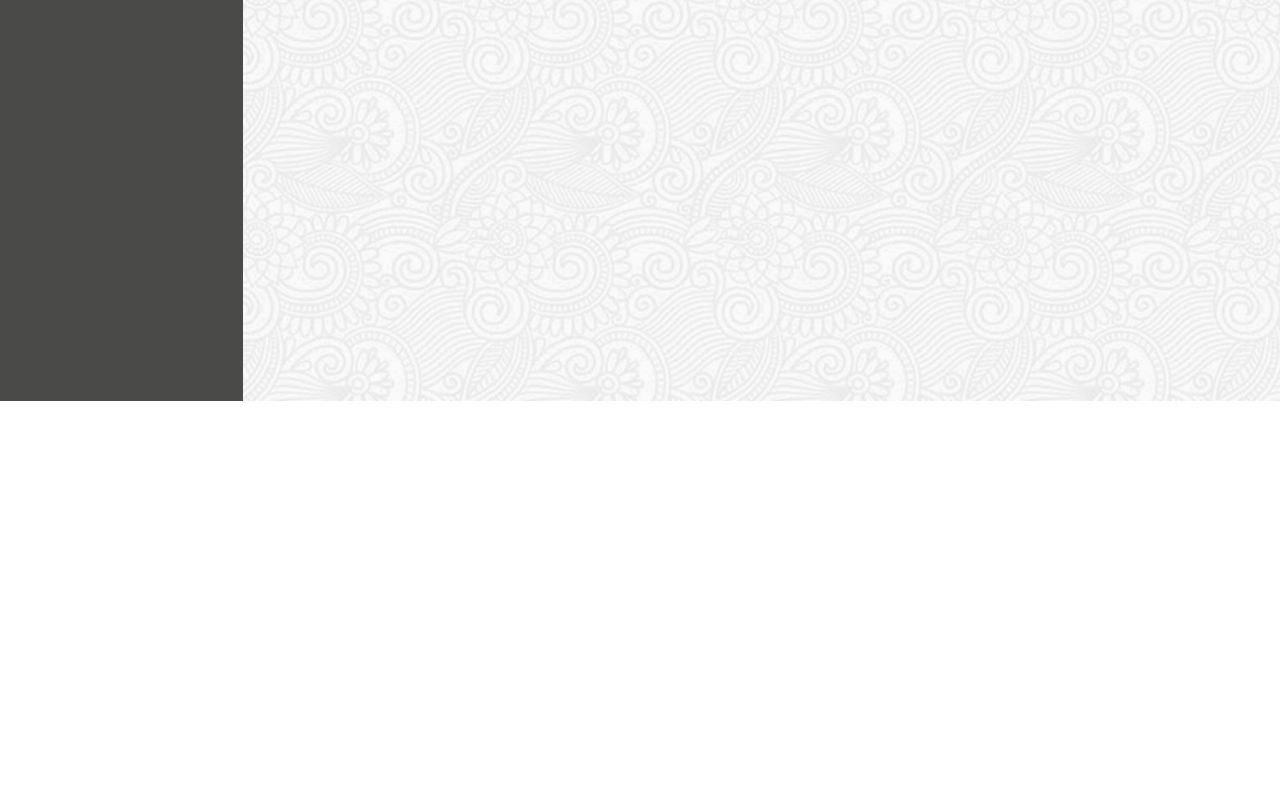
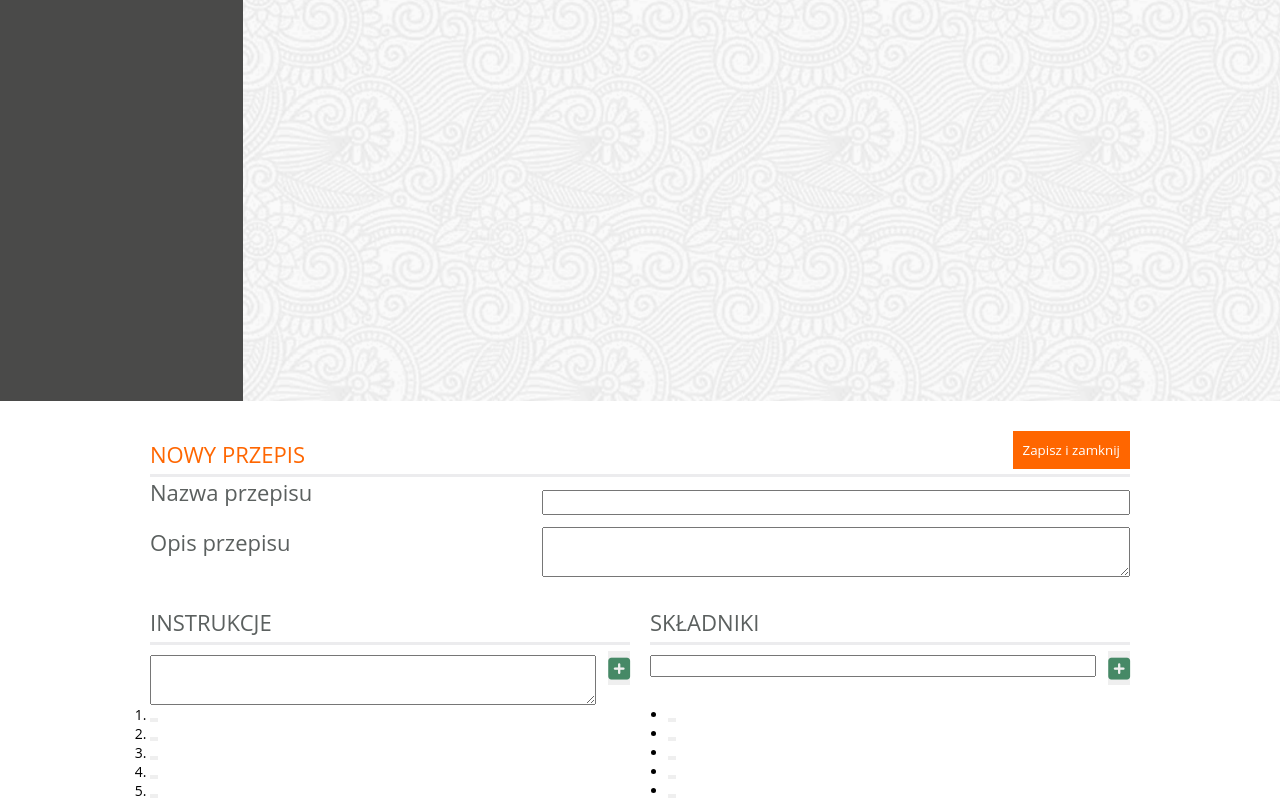
Before and after one commit to Marlena-Janus/scrum_lab_group2, a React app: page /#/application in a window 1280 px wide. Shown: the part 469-1269 px from the top of the page. Before the commit the page ends 870 px from the top, so only its background shows below. Built offline with nearby package versions, Linux system fonts and the light colour scheme; data requests are answered from the project's data file; a web font is replaced by a local one.

Commit message:
created component AddNewRecipe and made small changes

```diff
--- /dev/null
+++ b/src/js/AddNewRecipe.js
@@ -0,0 +1,118 @@
+import React from "react";
+
+class AddNewRecipe extends React.Component {
+  render() {
+    return (
+      <div className="newRecipe-window">
+        <div className="newRecipe-window__box">
+          <h3 className="newRecipe-window__box-title">Nowy przepis</h3>
+          <button className="newRecipe-window__box-button">
+            Zapisz i zamknij
+          </button>
+        </div>
+
+        <div className="newRecipe-window__mainInfo">
+          <div className="newRecipe-window__mainInfo__boxName">
+            <h3 className="newRecipe-window__mainInfo__boxName-title">
+              Nazwa przepisu
+            </h3>
+            <input className="newRecipe-window__mainInfo__boxName-input"></input>
+          </div>
+          <div className="newRecipe-window__mainInfo__boxDescription">
+            <h3 className="newRecipe-window__mainInfo__boxDescription-title">
+              Opis przepisu
+            </h3>
+            <textarea className="newRecipe-window__mainInfo__boxDescription-input"></textarea>
+          </div>
+        </div>
+        <div className="distributor">
+          <div className="newRecipe-window__left">
+            <div className="newRecipe-window__left__box">
+              <h3 className="newRecipe-window__left__box-instruction">
+                Instrukcje
+              </h3>
+              <div className="newRecipe-window__left__boxWrapper">
+                <textarea className="newRecipe-window__left__boxWrapper-inputInstruction"></textarea>
+                <button className="newRecipe-window__left__boxWrapper-buttonInstruction">
+                  <i class="fas fa-plus-square"></i>
+                </button>
+              </div>
+            </div>
+
+            <ol className="newRecipe-window__left__descriptionList">
+              <li className="newRecipe-window__left__descriptionList__item">
+                <p className="newRecipe-window__left__descriptionList__item-paragraph"></p>
+                <button className="newRecipe-window__left__descriptionList__item-buttonWrite"></button>
+                <button className="newRecipe-window__left__descriptionList__item-buttonDelete"></button>
+              </li>
+              <li className="newRecipe-window__left__descriptionList__item">
+                <p className="newRecipe-window__left__descriptionList__item-paragraph"></p>
+                <button className="newRecipe-window__left__descriptionList__item-buttonWrite"></button>
+                <button className="newRecipe-window__left__descriptionList__item-buttonDelete"></button>
+              </li>
+              <li className="newRecipe-window__left__descriptionList__item">
+                <p className="newRecipe-window__left__descriptionList__item-paragraph"></p>
+                <button className="newRecipe-window__left__descriptionList__item-buttonWrite"></button>
+                <button className="newRecipe-window__left__descriptionList__item-buttonDelete"></button>
+              </li>
+              <li className="newRecipe-window__left__descriptionList__item">
+                <p className="newRecipe-window__left__descriptionList__item-paragraph"></p>
+                <button className="newRecipe-window__left__descriptionList__item-buttonWrite"></button>
+                <button className="newRecipe-window__left__descriptionList__item-buttonDelete"></button>
+              </li>
+              <li className="newRecipe-window__left__descriptionList__item">
+                <p className="newRecipe-window__left__descriptionList__item-paragraph"></p>
+                <button className="newRecipe-window__left__descriptionList__item-buttonWrite"></button>
+                <button className="newRecipe-window__left__descriptionList__item-buttonDelete"></button>
+              </li>
+            </ol>
+          </div>
+
+          <div className="newRecipe-window__right">
+            <div className="newRecipe-window__right__box">
+              <h3 className="newRecipe-window__right__box-ingredients">
+                Składniki
+              </h3>
+              <div className="newRecipe-window__right__boxWrapper">
+                <input className="newRecipe-window__right__boxWrapper-inputIngredients"></input>
+                <button className="newRecipe-window__right__boxWrapper-buttonIngredients">
+                  <i class="fas fa-plus-square"></i>
+                </button>
+              </div>
+            </div>
+
+            <ul className="newRecipe-window__left__ingredientsList">
+              <li className="newRecipe-window__left__ingredientsList__item">
+                <p className="newRecipe-window__left__ingredientsList__item-paragraph"></p>
+                <button className="newRecipe-window__left__ingredientsList__item-buttonWrite"></button>
+                <button className="newRecipe-window__left__ingredientsList__item-buttonDelete"></button>
+              </li>
+              <li className="newRecipe-window__left__ingredientsList__item">
+                <p className="newRecipe-window__left__ingredientsList__item-paragraph"></p>
+                <button className="newRecipe-window__left__ingredientsList__item-buttonWrite"></button>
+                <button className="newRecipe-window__left__ingredientsList__item-buttonDelete"></button>
+              </li>
+              <li className="newRecipe-window__left__ingredientsList__item">
+                <p className="newRecipe-window__left__ingredientsList__item-paragraph"></p>
+                <button className="newRecipe-window__left__ingredientsList__item-buttonWrite"></button>
+                <button className="newRecipe-window__left__ingredientsList__item-buttonDelete"></button>
+              </li>
+              <li className="newRecipe-window__left__ingredientsList__item">
+                <p className="newRecipe-window__left__ingredientsList__item-paragraph"></p>
+                <button className="newRecipe-window__left__ingredientsList__item-buttonWrite"></button>
+                <button className="newRecipe-window__left__ingredientsList__item-buttonDelete"></button>
+              </li>
+              <li className="newRecipe-window__left__ingredientsList__item">
+                <p className="newRecipe-window__left__ingredientsList__item-paragraph"></p>
+                <button className="newRecipe-window__left__ingredientsList__item-buttonWrite"></button>
+                <button className="newRecipe-window__left__ingredientsList__item-buttonDelete"></button>
+              </li>
+            </ul>
+          </div>
+        </div>
+      </div>
+    );
+  }
+}
+
+export default AddNewRecipe;
--- a/src/js/App.js
+++ b/src/js/App.js
@@ -1,24 +1,25 @@
 import React from "react";
-import Application from "./Application"
-import LandingPage from "./landing_page/LandingPage"
-
+import Application from "./Application";
+import LandingPage from "./landing_page/LandingPage";
 import {
   HashRouter,
   Route,
-  Link,
-  Switch,
-  NavLink,
-} from 'react-router-dom';
+  // Link,
+  Switch
+  // NavLink,
+} from "react-router-dom";
+import AddNewRecipe from "./AddNewRecipe";
 
 const App = () => {
   return (
     <>
-    <HashRouter>
-      <Switch>
-        <Route exact path='/' component={LandingPage} />
-        <Route  exact path='/application' component={Application} />
-      </Switch>
-    </HashRouter>
+      <HashRouter>
+        <Switch>
+          <Route exact path="/" component={LandingPage} />
+          <Route exact path="/application" component={Application} />
+        </Switch>
+      </HashRouter>
+      <AddNewRecipe />
     </>
   );
 };
--- a/src/scss/_main-page.scss
+++ b/src/scss/_main-page.scss
@@ -27,5 +27,5 @@
 
 .main {
   width: 100%;
-  background-image: url(../images/image.png);
+  background-image: url("../images/image.png");
 }
--- a/src/scss/generic/_basic.scss
+++ b/src/scss/generic/_basic.scss
@@ -1,5 +1,3 @@
-@import '../settings/sizes';
-
 html {
     font-size: $sizeForHtml;
 }
--- a/src/scss/landing_page/_aboutAuthor.scss
+++ b/src/scss/landing_page/_aboutAuthor.scss
@@ -1,5 +1,3 @@
-@import "./settings/colors";
-
 .aboutAuthor{
     padding-top:20px;
     padding-bottom:20px;
--- a/src/scss/landing_page/_aboutUs.scss
+++ b/src/scss/landing_page/_aboutUs.scss
@@ -1,5 +1,3 @@
-@import "./settings/colors";
-
 .aboutUs{
     padding-top:20px;
     height: 300px;
--- a/src/scss/landing_page/_carousel.scss
+++ b/src/scss/landing_page/_carousel.scss
@@ -1,5 +1,3 @@
-@import "./settings/colors";
-
 .sliderBox {
     display: flex;
     flex-direction: column;
--- a/src/scss/landing_page/_footer.scss
+++ b/src/scss/landing_page/_footer.scss
@@ -2,7 +2,7 @@
 
     background-color: #5b605f;
     font-family: Open Sans;
-    color: white;
+    color: rgb(255,255,255);
     h3{
         margin-bottom: 20px;
     }
@@ -18,7 +18,7 @@
 .fab{
     font-size: 50px;
     margin-right: 20px;
-    color: white;
+    color: rgb(255,255,255);
 }
 
 .activity{
@@ -44,6 +44,6 @@
     height: 30px;
     text-align: center;
     span{
-        color:darkorange
+        color:$logoColor-SecondWord
     }
 }
--- a/src/scss/landing_page/_header.scss
+++ b/src/scss/landing_page/_header.scss
@@ -1,4 +1,3 @@
-@import "./settings/colors";
 
 header {
   position: relative;
--- a/src/scss/landing_page/_sign.scss
+++ b/src/scss/landing_page/_sign.scss
@@ -1,5 +1,3 @@
-@import "./settings/colors";
-
 .sign {
   display: flex;
   justify-content: space-around;
--- /dev/null
+++ b/src/scss/landing_page/addNewRecipe.scss
@@ -0,0 +1,120 @@
+.newRecipe-window {
+    padding: 0 15rem;
+
+    &__box-title,
+    &__mainInfo__boxName-title,
+    &__mainInfo__boxDescription-title,
+    &__left__box-instruction,
+    &__right__box-ingredients {
+        color: $landing-page_medium;
+        text-transform: uppercase;
+        font-weight: normal;
+    }
+}
+
+.newRecipe-window__box {
+    display: flex;
+    justify-content: space-between;
+
+    &-title {
+        align-self: flex-end;
+        color: $buttonsAndScreensHeadersColor;
+    }
+
+    &-button {
+        background: $buttonsAndScreensHeadersColor;
+        color: rgb(255, 255, 255);
+        border: none;
+        padding: 1rem;
+    }
+}
+
+.newRecipe-window__mainInfo__boxName,
+.newRecipe-window__mainInfo__boxDescription {
+    display: flex;
+    justify-content: space-between;
+    align-content: center;
+    height: 5rem;
+
+    &-title {
+        width: 40%;
+        text-transform: none;
+    }
+
+    &-input {
+        width: 60%;
+        height: 50%;
+        margin: auto 0;
+    }
+}
+
+.newRecipe-window__mainInfo__boxDescription-input {
+    height: 100%;
+}
+
+.distributor {
+    display: flex;
+    justify-content: center;
+    align-items: center;
+    width: 100%;
+
+    .newRecipe-window {
+
+        &__left,
+        &__right {
+            width: 50%;
+        }
+
+        &__left {
+            margin-right: 2rem;
+        }
+    }
+}
+
+.newRecipe-window__left__boxWrapper,
+.newRecipe-window__right__boxWrapper {
+    display: flex;
+    justify-content: space-between;
+    align-items: flex-start;
+    margin-top: 1rem;
+
+    &-inputInstruction,
+    &-inputIngredients {
+        width: 93%;
+    }
+
+    &-inputInstruction {
+        height: 100%;
+    }
+
+    &-buttonInstruction,
+    &-buttonIngredients {
+        margin-top: -0.4rem;
+        border: none;
+        font-size: 2.5rem;
+        color: $succesMessageColor;
+    }
+}
+
+.newRecipe-window__box,
+.newRecipe-window__left__box-instruction,
+.newRecipe-window__right__box-ingredients {
+    border-bottom: .3rem solid $landing-page_light;
+    margin-top: 3rem;
+    padding-bottom: .5rem;
+}
+
+.newRecipe-window__left__boxWrapper,
+.newRecipe-window__right__boxWrapper {
+    height: 5rem;
+}
+
+.newRecipe-window__left__ingredientsList__item {
+    margin-left: 1.8rem;
+}
+
+// .newRecipe-window__left__descriptionsList, .newRecipe-window__left__ingredientsList {
+//     height: 70px;
+//     overflow-y: auto;
+//     margin-top: 30px;
+// }
```
Also changed, not shown: src/scss/main.scss (+14 -12 lines), 1 other file.
